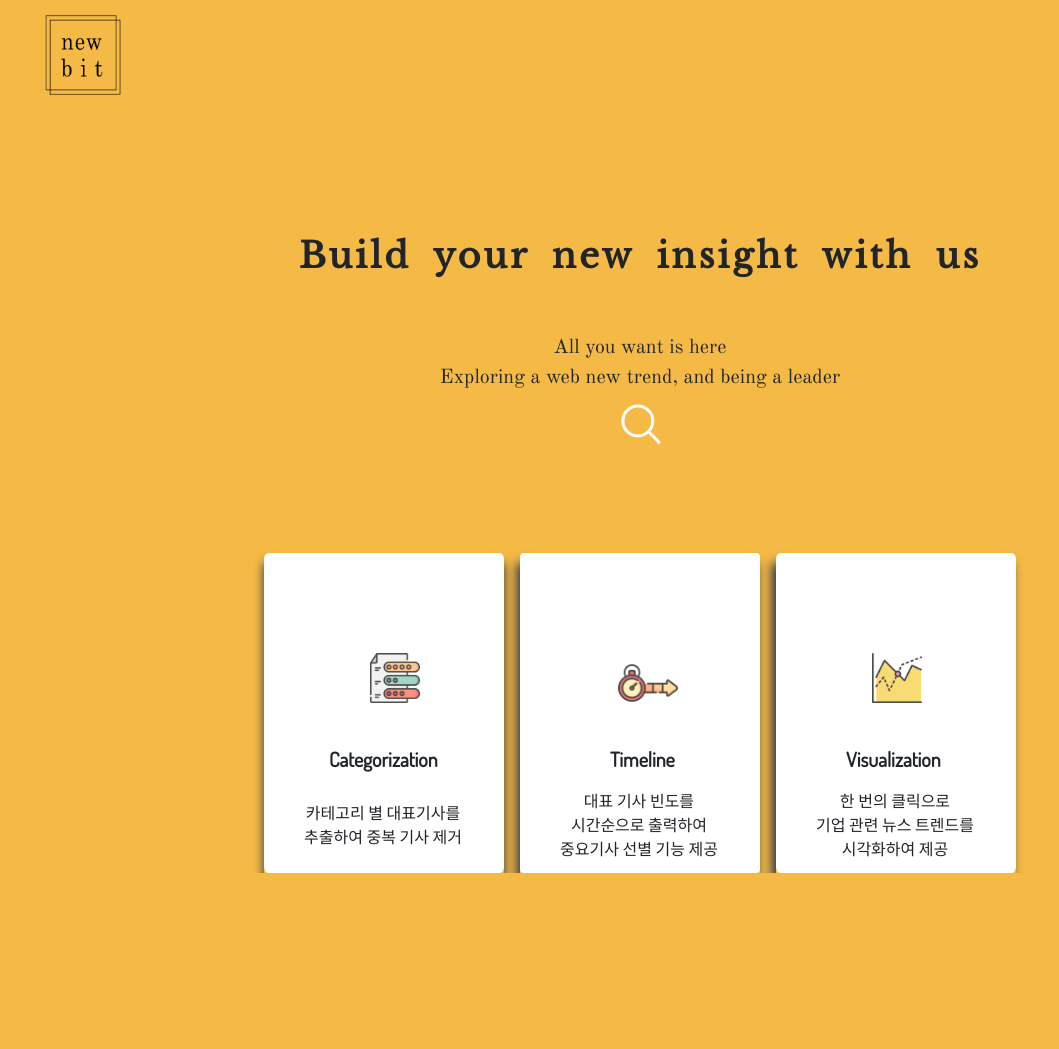
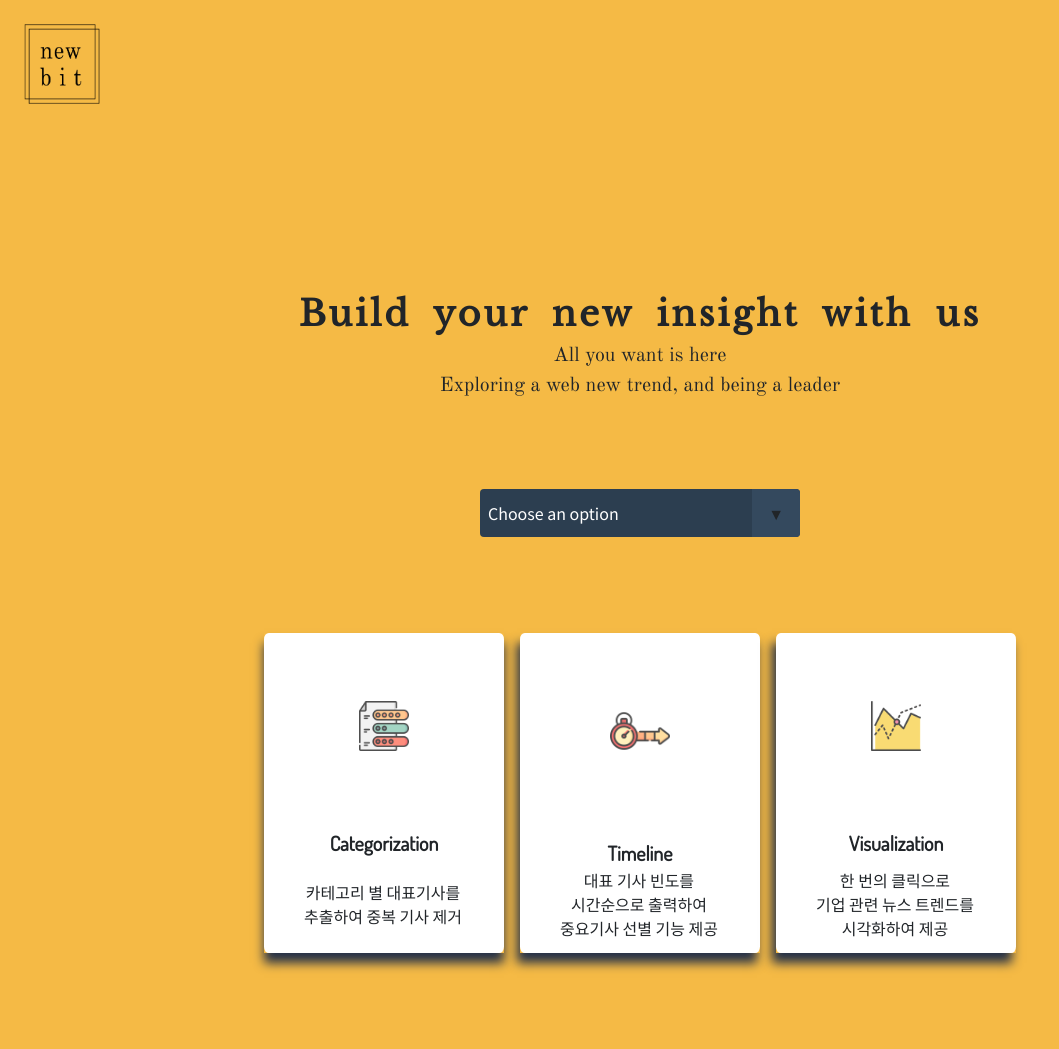
Before and after one commit to 0equals2/newbit, a Django app: page / in a window 1280 px wide; the page is wider, and only the part inside the window is pictured. Shown: that part, without its empty margins (0-1059 px from the left). Before the commit the page ends 873 px from the top of that part, so only its background shows below. Run offline with Django 3.2, Linux system fonts and the light colour scheme; data that the repository does not hold is empty; some libraries are stand-ins or nearby versions.

Commit message:
html edit

```diff
--- a/pages/templates/pages/index.html
+++ b/pages/templates/pages/index.html
@@ -19,140 +19,142 @@ html, body {
   background: #F5BA45;
   font-family: 'Noto Sans KR', sans-serif;
 }
-
-.search {
-  position: absolute;
-  width: 300px;
-  height: 50px;
-  top: 50px;
-  left: 0;
-  right: 0;
-  bottom: 0;
-  margin: auto;
+select {
+  -webkit-appearance: none;
+  -moz-appearance: none;
+  -ms-appearance: none;
+  appearance: none;
+  outline: 0;
+  box-shadow: none;
+  border: 0 !important;
+  background: #2c3e50;
+  background-image: none;
+}
+/* Remove IE arrow */
+select::-ms-expand {
+  display: none;
+}
+/* Custom Select */
+.select {
+  position: relative;
+  display: flex;
+  width: 20em;
+  height: 3em;
+  line-height: 3;
+  background: #2c3e50;
   overflow: hidden;
+  border-radius: .25em;
 }
-.search svg {
-  width: 300px;
-  -webkit-transform: translate3d(-125px, 0, 0);
-          transform: translate3d(-125px, 0, 0);
-  transition: 0.5s;
-  pointer-events: none;
-}
-.search input {
-  position: absolute;
-  bottom: 0;
-  left: 0;
-  width: 100%;
-  height: 100%;
-  background: transparent;
-  border: none;
+select {
+  flex: 1;
+  padding: 0 .5em;
   color: #fff;
-  font-family: sans-serif;
-  font-size: 1.5rem;
-  padding: 10px 55px 10px 10px;
-  box-sizing: border-box;
   cursor: pointer;
 }
-.search input::-moz-selection {
-  background: rgba(0, 0, 0, 0.3);
+/* Arrow */
+.select::after {
+  content: '\25BC';
+  position: absolute;
+  top: 0;
+  right: 0;
+  padding: 0 1em;
+  background: #34495e;
+  cursor: pointer;
+  pointer-events: none;
+  -webkit-transition: .25s all ease;
+  -o-transition: .25s all ease;
+  transition: .25s all ease;
 }
-.search input::selection {
-  background: rgba(0, 0, 0, 0.3);
+/* Transition */
+.select:hover::after {
+  color: #f39c12;
 }
-.search input:valid, .search input:focus {
-  cursor: auto;
-}
-.search input:valid + svg, .search input:focus + svg {
-  -webkit-transform: translate3d(0, 0, 0);
-          transform: translate3d(0, 0, 0);
-}
-.search input:focus {
-  cursor: auto;
-  outline: none;
-}
-.search input:focus + svg .path {
-  stroke-dasharray: 961, 363;
-  stroke-dashoffset: -363;
-}
-.search .path {
-    stroke-dasharray: 363, 961;
-    stroke-dashoffset: 0;
-    stroke: #fff;
-    stroke-width: 10;
-    stroke-linejoin: round;
-    stroke-linecap: round;
-    transition: 0.5s;
-}
+</style>
 
-
-
-    </style>
 </head>
 <body>
-<div style="position: relative; top:15px; left:45px">
+<section class="p-4">
+<div style="position: relative; ">
     <a href="/"><img class="" src="/static/img/logo_black.png" height="80px" alt="logo" style=""></a>
 </div>
-<!--<nav id="navbar" class="navbar navbar-expand-lg navbar navbar-light">-->
-<!--    <div style="position: absolute; top:15px; left:50px">-->
-<!--    <a href="/"><img class="" src="/static/img/logo_black.png" height="80px" alt="logo" style=""></a>-->
-<!--</div>-->
-<!--</nav>-->
-
-<div class="d-flex align-items-center justify-content-center" style="position: relative; top:150px;">
+</section>
+<section class="p-5"></section>
+<section class="p-3 m-5">
+<div class="d-flex align-items-center justify-content-center">
     <a class="mx-4 px-5" style="font-family: 'Libre Baskerville', serif;  font-size:35px; font-weight: bold ;text-align: center; word-spacing: 10px ;letter-spacing:3px">Build your new insight with us</a>
 </div>
-<div class="d-flex align-items-center justify-content-center" style="position: relative; top:200px;">
+<div class="d-flex align-items-center justify-content-center">
 
     <a class="mx-4 px-5" style="font-family: 'Old Standard TT', serif; text-align: center;  font-size:20px;">All you want is here <br>
 Exploring a web new trend, and being a leader</a>
+</div>
+</section>
+<section class="p-1 m-3">
 
-</div>
-<div class="search">
-<form action="{% url 'pages:dashboard' %}" method="GET" style="visiblity:hidden: ">
-  <input type="search" style="text-align: center" autocomplete="off" name="q1" id="q1" required/>
-  <svg xmlns="http://www.w3.org/2000/svg" viewBox="-20 -20 1000 150">
-    <path class="path" fill="none" d="M924.4 85.2c-19.5 19.5-50.8 19.7-70.3 0-19.3-19.4-19.3-51 .3-70.6 19.5-19.5 51-19.4 70.6 0 19.3 19.7 19.3 50.8-.5 70.6l35.4 35.3H0"/>
-  </svg>
-</form>
-</div>
+</section>
 
-<!--<div class="d-flex align-items-center justify-content-center" style="height:900px;">-->
-<!--    <img class="mx-5 px-5" src="/static/img/infographic.png" height="50px" alt="" style="opacity:0.7">-->
-<!--    <img class="mx-5 px-5" src="/static/img/timeline (1).png" height="60px" alt="" style="opacity:0.7">-->
-<!--    <img class="mx-5 px-5" src="/static/img/graph.png" height="50px" alt=""style="opacity:0.7">-->
-<!--</div>-->
-<!--<div class="d-flex align-items-center justify-content-center" style="position: relative; top:-400px; right:-10px">-->
-<!--    <a class="mx-4 px-5" style="font-family: 'Dosis', sans-serif; font-weight: bold; font-size:20px">Categorization</a>-->
-<!--    <a class="mx-4 px-5" style="font-family: 'Dosis', sans-serif; font-weight: bold; font-size:20px">Timeline</a>-->
-<!--    <a class="mx-5 px-5" style="font-family: 'Dosis', sans-serif; font-weight: bold; font-size:20px">Visualization</a>-->
-<!--</div>-->
-<!--<div class="d-flex align-items-center justify-content-center" style="position: relative; top:-380px; right:0px">-->
-<!--    <a class="mx-4 px-4" style="text-align: center">카테고리 별 대표기사<br>추출하여 중복 기사 제거</a>-->
-<!--    <a class="mx-4 px-4" style="text-align: center">대표 기사 빈도를<br>시간순으로 출력하여<br>중요 기사 선별 기능 제공</a>-->
-<!--    <a class="mx-4 px-4" style="text-align: center">한 번의 클릭으로<br>기업 관련 뉴스 트렌드를<br>시각화하여 제공</a>-->
-<!--</div>-->
-<div class="d-flex justify-content-center position-relative" style="top:360px" >
+<section class="d-flex justify-content-around">
+    <div class="select">
+    <select id="slct" onchange="getSelectedValue()">
+    <option selected disabled>Choose an option</option>
+    {% for i in query %}<option value="{{i}}">{{i}}</option>{% endfor %}
+    </select>
+    </div>
+</section>
+
+
+<section class="p-5 m-5">
+<div class="d-flex justify-content-center" >
     <div class="card mx-2 " style="width: 15rem; height:20rem;border:0px; border-radius: 2%">
         <div class="card-body" style="box-shadow: 0px 10px 10px 0 #263248;" >
-        <img class="mx-5 px-5" src="/static/img/infographic.png" height="50px" alt="" style="opacity:0.7;position:relative; top:80px; left:-10px">
-        <h5 class="card-title" style="font-family: 'Dosis', sans-serif; text-justify:bottom ;text-align: center;position:absolute; left:65px;bottom: 90px;; font-weight: bold; font-size:20px">Categorization</h5>
-        <p class="card-text" style="text-align: center;position:absolute; left:40px;bottom: 25px;">카테고리 별 대표기사를<br> 추출하여 중복 기사 제거</p>
+        <div class="d-flex justify-content-center p-5">
+            <img src="/static/img/infographic.png" height="50px" alt="" style="opacity:0.7;">
+        </div>
+        <div class="p-3"></div>
+        <div>
+        <h5 class="card-title" style="font-family:'Dosis', sans-serif; text-justify:bottom ;text-align: center; font-weight: bold; font-size:20px">Categorization</h5>
+        </div>
+        <div>
+        <p class="card-text overflow-auto" style="text-align: center;position:absolute; left:40px;bottom: 25px;">카테고리 별 대표기사를<br> 추출하여 중복 기사 제거</p>
+        </div>
         </div>
     </div>
-    <div class="card mx-2" style="width: 15rem;height:20rem;border:0px;border-radius: 2`%">
+    <div class="card mx-2" style="width: 15rem;height:20rem;border:0px;border-radius: 2%">
         <div class="card-body" style="box-shadow: -3px 10px 10px 0 #263248;" >
-        <img class="mx-5 px-5" src="/static/img/timeline (1).png" height="60px" alt="" style="opacity:0.7 ;position:relative; top:80px; left:-18px">
-        <h5 class="card-title" style="font-family: 'Dosis', sans-serif; text-align: center;position:absolute; left:90px;bottom: 90px;; font-weight: bold; font-size:20px;">Timeline</h5>
-        <p class="card-text"  style="text-align: center;position:absolute; left:40px;bottom: 13px;">대표 기사 빈도를 <br>시간순으로 출력하여<br> 중요기사 선별 기능 제공</p>
+        <div class="d-flex justify-content-center p-5">
+            <img class="mx-5 px-5" src="/static/img/timeline (1).png" height="60px" alt="" style="opacity:0.7">
+        </div>
+        <div class="p-3"></div>
+        <div>
+            <h5 class="card-title" style="font-family: 'Dosis', sans-serif; text-align: center; font-weight: bold; font-size:20px;">Timeline</h5>
+        </div>
+        <div>
+            <p class="card-text"  style="text-align: center;position:absolute; left:40px;bottom: 13px;">대표 기사 빈도를 <br>시간순으로 출력하여<br> 중요기사 선별 기능 제공</p>
+        </div>
         </div>
     </div>
     <div class="card mx-2" style="width: 15rem;height:20rem; border:0px;border-radius: 2%">
         <div class="card-body" style="box-shadow: -4px 10px 10px 0 #263248;" > <!--  box-shadow: 0 1px 3px rgba(0,0,0,0.12), 0 1px 2px rgba(0,0,0,0.24) -->
-        <img class="mx-5 px-5" src="/static/img/graph.png" height="50px" alt=""style="opacity:0.7;position:relative; top:80px; left:-20px">
-        <h5 class="card-title" style="font-family: 'Dosis', sans-serif;text-align: center;position:absolute; left:70px;bottom: 90px; font-weight: bold; font-size:20px">Visualization</h5>
-        <p class="card-text"  style="text-align: center;position:absolute; left:40px;bottom: 13px;">한 번의 클릭으로<br> 기업 관련 뉴스 트렌드를 <br>시각화하여 제공</p>
+        <div class="d-flex justify-content-center p-5">
+            <img class="mx-5 px-5" src="/static/img/graph.png" height="50px" alt=""style="opacity:0.7">
+        </div>
+        <div class="p-3"></div>
+        <div>
+            <h5 class="card-title" style="font-family: 'Dosis', sans-serif;text-align: center; font-weight: bold; font-size:20px">Visualization</h5>
+        </div>
+        <div>
+            <p class="card-text"  style="text-align: center;position:absolute; left:40px;bottom: 13px;">한 번의 클릭으로<br> 기업 관련 뉴스 트렌드를 <br>시각화하여 제공</p>
+        </div>
         </div>
     </div>
 </div>
+</section>
+<script>
+    function getSelectedValue()
+    {
+        var selectedValue = document.getElementById("slct").value;
+        document.location.href = '/dashboard/?q1='+ selectedValue
+    }
+</script>
 </body>
 </html>
--- a/pages/views.py
+++ b/pages/views.py
@@ -6,20 +6,24 @@ from django.db.models import Count, Q
 
 # Create your views here.
 def index(request):
-    return render(request, 'pages/index.html', {
-    })
+    return render(request, 'pages/index.html', {'query': list(News.objects.values_list('query', flat=True).distinct())
+                                                })
 
 
 def dashboard(request):
+    query = list(News.objects.values_list('query', flat=True).distinct())
     query1 = request.GET.get('q1')
     query2 = request.GET.get('q2')
     cat = request.GET.get('cat')
     if cat:
-        pie = News.objects.values('cat_selected').annotate(total=Count('cat_selected')).filter(query=query1).filter(cat_selected=cat)
-        horizontalBar = News.objects.values('company').annotate(total=Count('company')).order_by('-total').filter(query=query1).filter(cat_selected=cat)
+        pie = News.objects.values('cat_selected').annotate(total=Count('cat_selected')).filter(query=query1).filter(
+            cat_selected=cat)
+        horizontalBar = News.objects.values('company').annotate(total=Count('company')).order_by('-total').filter(
+            query=query1).filter(cat_selected=cat)
 
         # 시계열 그래프
-        ts = News.objects.values('date').annotate(total=Count('date')).order_by('date_tmp').filter(query=query1).filter(cat_selected=cat)
+        ts = News.objects.values('date').annotate(total=Count('date')).order_by('date_tmp').filter(query=query1).filter(
+            cat_selected=cat)
         ts_form1 = []
         for time in ts:
             tmp_dick1 = {}
@@ -34,13 +38,16 @@ def dashboard(request):
             word_cloud.append(noun['tokenized_doc'])
 
         # topic 리스트 입니다.
-        news1 = News.objects.all().filter(query=query1).filter(represent=1).filter(cat_selected=cat).order_by('-date_tmp')
-        numofArticle = News.objects.all().annotate(total=Count('id')).filter(query=query1).filter(cat_selected=cat).count
-        numofTopic = News.objects.all().annotate(total=Count('id')).filter(query=query1).filter(represent=1).filter(cat_selected=cat).count
+        news1 = News.objects.all().filter(query=query1).filter(represent=1).filter(cat_selected=cat).order_by(
+            '-date_tmp')
+        numofArticle = News.objects.all().annotate(total=Count('id')).filter(query=query1).filter(
+            cat_selected=cat).count
+        numofTopic = News.objects.all().annotate(total=Count('id')).filter(query=query1).filter(represent=1).filter(
+            cat_selected=cat).count
 
-
-        #article
-        context = {'query1': query1,
+        # article
+        context = {'query': query,
+                   'query1': query1,
                    'ts': ts_form1,
                    'pie': pie,
                    'horizontalBar': horizontalBar,
@@ -52,11 +59,14 @@ def dashboard(request):
                    }
 
         if query2:
-            pie2 = News.objects.values('cat_selected').annotate(total=Count('cat_selected')).filter(query=query2).filter(cat_selected=cat)
-            horizontalBar2 = News.objects.values('company').annotate(total=Count('company')).order_by('-total').filter(query=query2).filter(cat_selected=cat)
+            pie2 = News.objects.values('cat_selected').annotate(total=Count('cat_selected')).filter(
+                query=query2).filter(cat_selected=cat)
+            horizontalBar2 = News.objects.values('company').annotate(total=Count('company')).order_by('-total').filter(
+                query=query2).filter(cat_selected=cat)
 
             # 시계열 그래프
-            ts2 = News.objects.values('date').annotate(total=Count('date')).order_by('date_tmp').filter(query=query2).filter(cat_selected=cat)
+            ts2 = News.objects.values('date').annotate(total=Count('date')).order_by('date_tmp').filter(
+                query=query2).filter(cat_selected=cat)
             ts_form2 = []
             for time in ts2:
                 tmp_dick2 = {}
@@ -70,10 +80,13 @@ def dashboard(request):
             for noun in tmp_wc:
                 word_cloud2.append(noun['tokenized_doc'])
             # topic list입니다.
-            print('query2파트입니다'+cat)
-            news2 = News.objects.all().filter(query=query2).filter(represent=1).filter(cat_selected=cat).order_by('date_tmp')
-            sum1 = News.objects.all().annotate(total=Count('id')).filter(Q(query=query1)|Q(query=query2)).filter(cat_selected=cat).count
-            sum2= News.objects.all().annotate(total=Count('id')).filter(Q(query=query1)|Q(query=query2)).filter(represent=1).filter(cat_selected=cat).count
+            print('query2파트입니다' + cat)
+            news2 = News.objects.all().filter(query=query2).filter(represent=1).filter(cat_selected=cat).order_by(
+                'date_tmp')
+            sum1 = News.objects.all().annotate(total=Count('id')).filter(Q(query=query1) | Q(query=query2)).filter(
+                cat_selected=cat).count
+            sum2 = News.objects.all().annotate(total=Count('id')).filter(Q(query=query1) | Q(query=query2)).filter(
+                represent=1).filter(cat_selected=cat).count
 
             context['query2'] = query2
             context['ts2'] = ts_form2
@@ -85,7 +98,8 @@ def dashboard(request):
             context['sum2'] = sum2
     else:
         pie = News.objects.values('cat_selected').annotate(total=Count('cat_selected')).filter(query=query1)
-        horizontalBar = News.objects.values('company').annotate(total=Count('company')).order_by('-total').filter(query=query1)
+        horizontalBar = News.objects.values('company').annotate(total=Count('company')).order_by('-total').filter(
+            query=query1)
 
         # 시계열 그래프
         ts = News.objects.values('date').annotate(total=Count('date')).order_by('date_tmp').filter(query=query1)
@@ -106,7 +120,7 @@ def dashboard(request):
         news1 = News.objects.all().filter(query=query1).filter(represent=1).order_by('-date')
         numofArticle = News.objects.all().annotate(total=Count('id')).filter(query=query1).count
         numofTopic = News.objects.all().annotate(total=Count('id')).filter(query=query1).filter(represent=1).count
-        #article =  #TODO
+        # article =  #TODO
         context = {'query1': query1,
                    'ts': ts_form1,
                    'pie': pie,
@@ -116,11 +130,13 @@ def dashboard(request):
                    'cat': cat,
                    'num1': numofArticle,
                    'num2': numofTopic,
-                   }
+                   'query': query,
+                  }
 
         if query2:
             pie2 = News.objects.values('cat_selected').annotate(total=Count('cat_selected')).filter(query=query2)
-            horizontalBar2 = News.objects.values('company').annotate(total=Count('company')).order_by('-total').filter(query=query2)
+            horizontalBar2 = News.objects.values('company').annotate(total=Count('company')).order_by('-total').filter(
+                query=query2)
 
             # 시계열 그래프
             ts2 = News.objects.values('date').annotate(total=Count('date')).order_by('date_tmp').filter(query=query2)
@@ -138,8 +154,9 @@ def dashboard(request):
                 word_cloud2.append(noun['tokenized_doc'])
             # topic list입니다.
             news2 = News.objects.all().filter(query=query2).filter(represent=1).order_by('-date')
-            sum1 = News.objects.all().annotate(total=Count('id')).filter(Q(query=query1)|Q(query=query2)).count
-            sum2 = News.objects.all().annotate(total=Count('id')).filter(Q(query=query1)|Q(query=query2)).filter(represent=1).count
+            sum1 = News.objects.all().annotate(total=Count('id')).filter(Q(query=query1) | Q(query=query2)).count
+            sum2 = News.objects.all().annotate(total=Count('id')).filter(Q(query=query1) | Q(query=query2)).filter(
+                represent=1).count
 
             context['query2'] = query2
             context['ts2'] = ts_form2
@@ -158,8 +175,10 @@ def about(request):
 
 def topic(request, article_id):
     article = News.objects.get(id=article_id)
-    same_topic = News.objects.filter(query=article.query).filter(cat_selected=article.cat_selected).filter(topic=article.topic).order_by('-date')
-    wc_topic = News.objects.values('tokenized_doc').filter(query=article.query).filter(cat_selected=article.cat_selected).filter(topic=article.topic)
+    same_topic = News.objects.filter(query=article.query).filter(cat_selected=article.cat_selected).filter(
+        topic=article.topic).order_by('-date')
+    wc_topic = News.objects.values('tokenized_doc').filter(query=article.query).filter(
+        cat_selected=article.cat_selected).filter(topic=article.topic)
     word_cloud3 = []
     for noun in wc_topic:
         word_cloud3.append(noun['tokenized_doc'])
```
Also changed, not shown: pages/templates/pages/base.html (+122 -25 lines).
